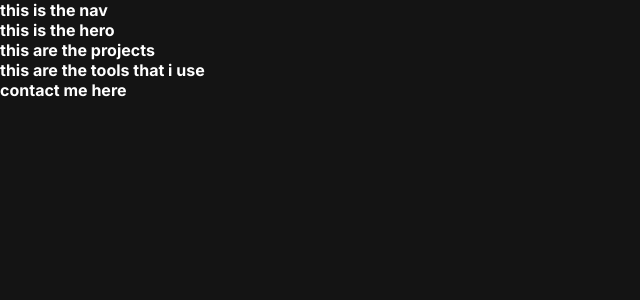
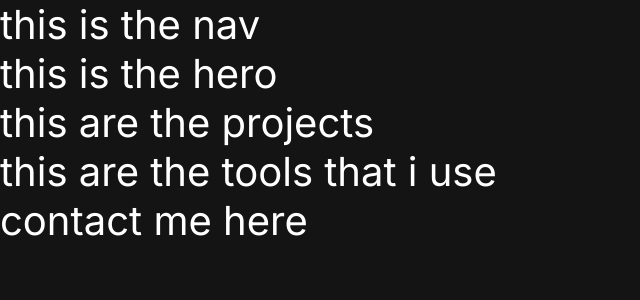
Before and after one commit to kitkovsky/new-portfolio, a React (Create React App) app: page / in a window 1280 px wide. Shown: the top 300 px of the page, without its empty margins (0-640 px from the left). Built offline with nearby package versions, Linux system fonts and the light colour scheme.

Commit message:
feat: better global styles

```diff
--- a/src/styles/GlobalStyles.ts
+++ b/src/styles/GlobalStyles.ts
@@ -23,21 +23,21 @@ export const GlobalStyle = createGlobalStyle`
     font-family: "Inter", sans-serif;
   }
 
+  h1 {
+    font-size: 5rem;
+  }
+
   h2 {
-    font-weight: lighter;
-    font-size: 6rem;
+    font-size: 4rem;
   }
 
   h3 {
     font-size: 2.3rem;
   }
 
-  h4 {
-    font-weight: bold;
-  }
-
   a {
     font-size: 2.3rem;
+    text-decoration: none;
   }
 
   p {
@@ -46,8 +46,13 @@ export const GlobalStyle = createGlobalStyle`
     line-height: 150%;
   }
 
-  h1, h2, h3, h4, a, p {
+  li {
+    font-size: 2rem;
+  }
+
+  h1, h2, h3, h4, a, p, li {
     color: white;
+    font-weight: normal;
   }
 
   @media screen and (max-width: 1400px) {
```
